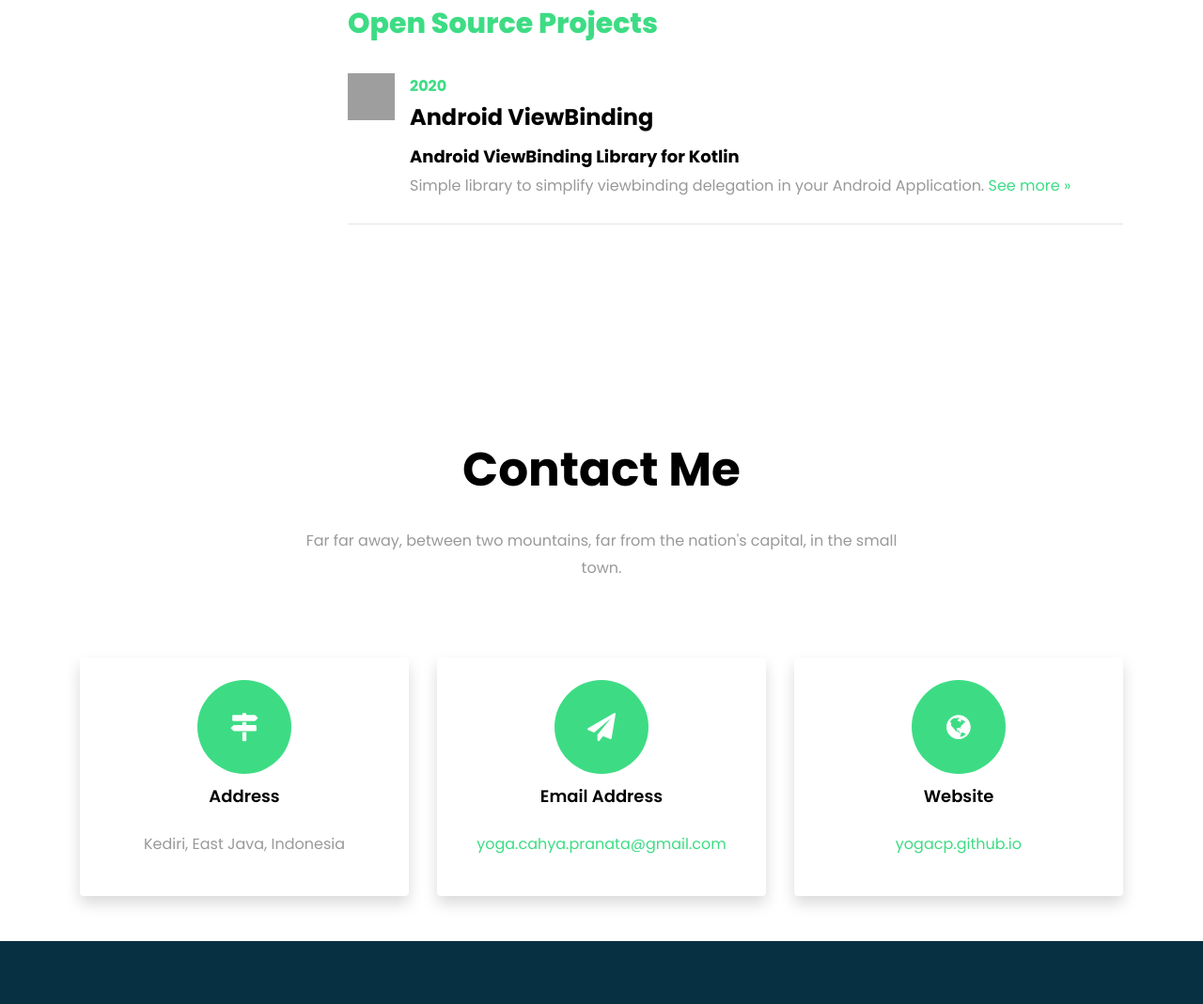
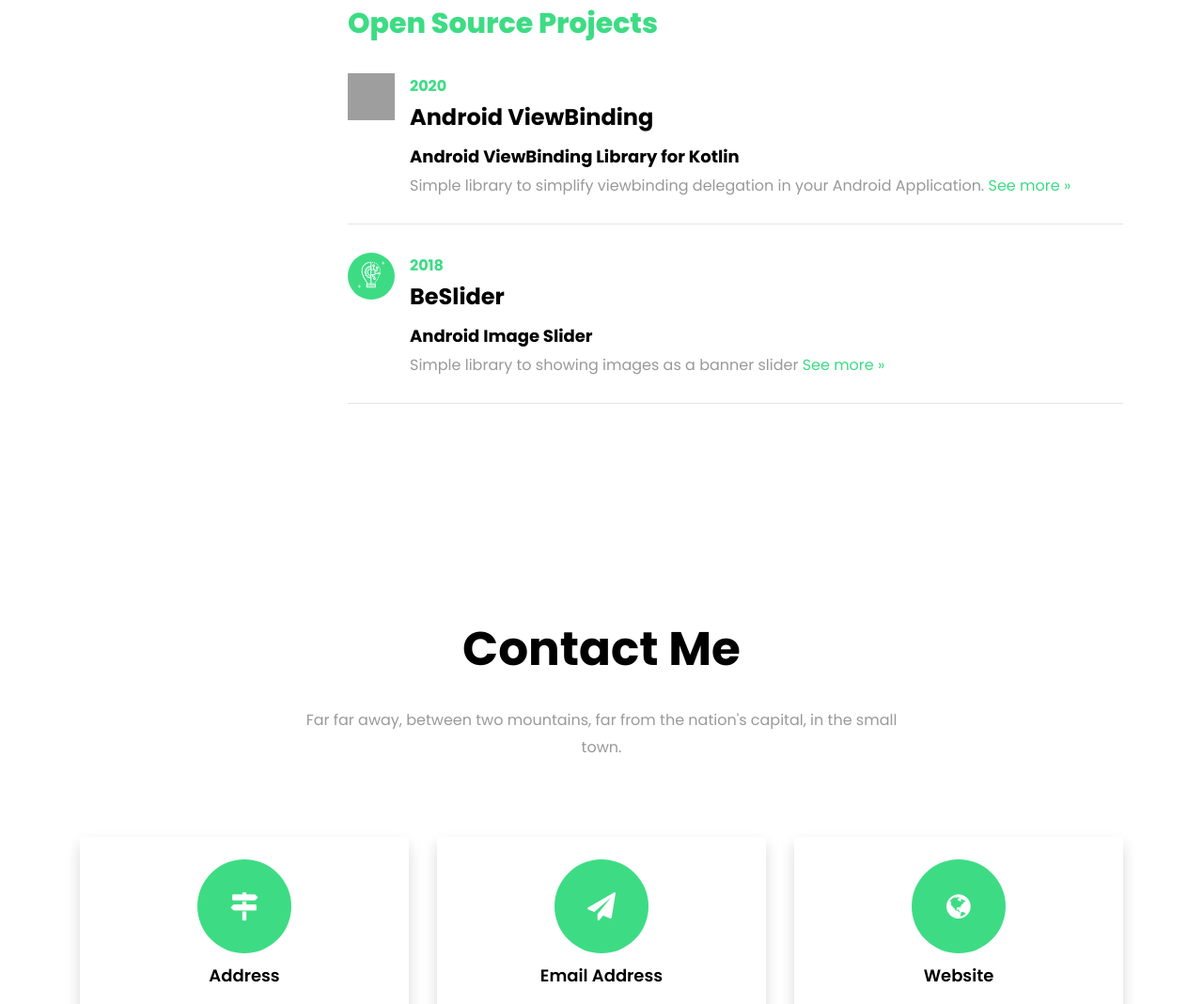
Before and after one commit to yogacp/yogacp.github.io, a plain HTML site: page index.html in a window 1280 px wide. Shown: the part 2348-3417 px from the top of the page at 94% size. Drawn offline with Linux system fonts and the light colour scheme; grey boxes are pictures that could not be loaded; files whose address does not match are found by name.

Commit message:
Add another open source project link

```diff
--- a/index.html
+++ b/index.html
@@ -165,6 +165,17 @@
 		    					<p>Simple library to simplify viewbinding delegation in your Android Application. <a href="https://github.com/yogacp/android-viewbinding" target="_blank">See more &raquo;</a></p>
 	    					</div>
 	    				</div>
+              <div class="resume-wrap d-flex ftco-animate">
+					    	<div class="icon d-flex align-items-center justify-content-center">
+					    		<span class="flaticon-innovation"></span>
+					    	</div>
+					    	<div class="text pl-3">
+		    					<span class="date">2018</span>
+		    					<h2>BeSlider</h2>
+		    					<span class="position">Android Image Slider</span>
+		    					<p>Simple library to showing images as a banner slider <a href="https://github.com/tunaiku/beslider" target="_blank">See more &raquo;</a></p>
+	    					</div>
+	    				</div>
             </div>
 					</div>
 			  </div>
```
